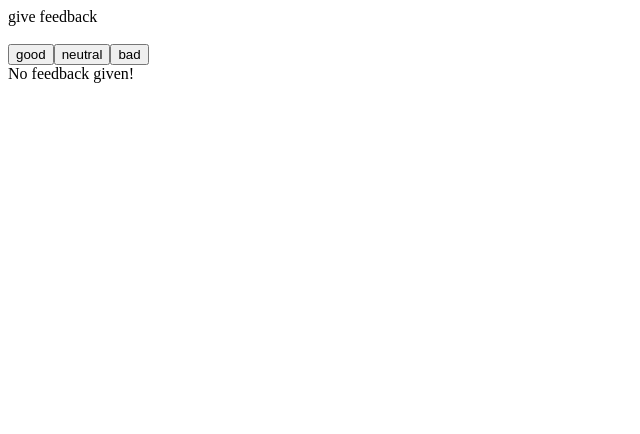
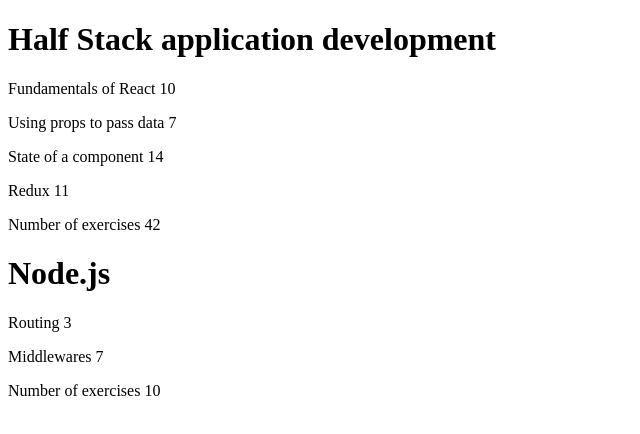
Before and after one commit to scot1l/full_stack_leaning, a JavaScript app in the folder part1/: page / in a window 1280 px wide. Shown: the top 434 px of the page, without its empty margins (0-640 px from the left). Built offline with nearby package versions, Linux system fonts and the light colour scheme.

Commit message:
finish  part2a

```diff
--- a/part1/src/App.js
+++ b/part1/src/App.js
@@ -1,65 +1,52 @@
-import { useState } from 'react'
-
-const Title = () => (
-  <div>
-    give feedback
-  </div>
-)
-
-const Button = ({ butName, onClick }) => (
-  <button onClick={onClick}>
-    {butName}
-  </button>
-)
-
-
-const Statistics = ({ statName, data, algo }) => {
-  console.log(statName, data);
-  return (
-    <div>
-      {statName} {algo(data)}
-    </div>
-  )
-}
-
-const naN2Zero = (num) => isNaN(num) ? 0 : num
-
-const sum = (data) => data.reduce((a, b) => a + b)
-const avg = (data) => naN2Zero((data[0] * 1 + data[2] * (-1)) / sum(data))
-const positive = (data) => (naN2Zero((data[0] / sum(data))) * 100) + '%'
-const origin = (data) => data
-
-const DisplayStat = ({ scoreList }) => scoreList.every(review => review == 0)
-  ? (<div>No feedback given!</div>)
-  : (<div>
-    <Statistics statName={'good'} data={scoreList[0]} algo={origin} />
-    <Statistics statName={'neutral'} data={scoreList[1]} algo={origin} />
-    <Statistics statName={'bad'} data={scoreList[2]} algo={origin} />
-    <Statistics statName={'all'} data={scoreList} algo={sum} />
-    <Statistics statName={'avg'} data={scoreList} algo={avg} />
-    <Statistics statName={'positive'} data={scoreList} algo={positive} />
-  </div>)
-
+import Course from "./Course"
 
 const App = () => {
-  // save clicks of each button to its own state
-  const [good, setGood] = useState(0)
-  const [neutral, setNeutral] = useState(0)
-  const [bad, setBad] = useState(0)
+  const courses = [
+    {
+      name: 'Half Stack application development',
+      id: 1,
+      parts: [
+        {
+          name: 'Fundamentals of React',
+          exercises: 10,
+          id: 1
+        },
+        {
+          name: 'Using props to pass data',
+          exercises: 7,
+          id: 2
+        },
+        {
+          name: 'State of a component',
+          exercises: 14,
+          id: 3
+        },
+        {
+          name: 'Redux',
+          exercises: 11,
+          id: 4
+        }
+      ]
+    },
+    {
+      name: 'Node.js',
+      id: 2,
+      parts: [
+        {
+          name: 'Routing',
+          exercises: 3,
+          id: 1
+        },
+        {
+          name: 'Middlewares',
+          exercises: 7,
+          id: 2
+        }
+      ]
+    }
+  ]
 
-
-  const scoreList = [good, neutral, bad]
-
-  return (
-    <div>
-      <Title />
-      <br></br>
-      <Button butName={'good'} onClick={() => setGood(good + 1)} />
-      <Button butName={'neutral'} onClick={() => setNeutral(neutral + 1)} />
-      <Button butName={'bad'} onClick={() => setBad(bad + 1)} />
-      <DisplayStat scoreList={scoreList}/>
-    </div>
-  )
+  return courses.map(course => <Course course={course} />)
 }
 
 export default App
--- /dev/null
+++ b/part1/src/Course.js
@@ -0,0 +1,28 @@
+const Header = ({ course }) => <h1>{course}</h1>
+
+const Total = ({ sum }) => <p>Number of exercises {sum}</p>
+
+const Part = ({ part }) =>
+  <p>
+    {part.name} {part.exercises}
+  </p>
+
+const Content = ({ parts }) => parts.map(part => <Part part={part} />)
+
+const Course = ({ course }) => {
+  let { id, name, parts } = course
+  const total = parts.map(part => part.exercises).reduce((a, b) => {
+    console.log(a, b)
+    return a + b
+  })
+
+  return (
+    <div>
+      <Header course={name} />
+      <Content parts={parts} />
+      <Total sum={total} />
+    </div>
+  )
+}
+
+export default Course
--- a/part1/src/index.js
+++ b/part1/src/index.js
@@ -1,6 +1,4 @@
-import React from 'react'
 import ReactDOM from 'react-dom/client'
-
 import App from './App'
 
-ReactDOM.createRoot(document.getElementById('root')).render(<App />)
+ReactDOM.createRoot(document.getElementById('root')).render(<App/>)
--- /dev/null
+++ b/part1/src_p1/index.js
@@ -0,0 +1,6 @@
+import React from 'react'
+import ReactDOM from 'react-dom/client'
+
+import App from './App'
+
+ReactDOM.createRoot(document.getElementById('root')).render(<App />)
```
Also changed, not shown: part1/src_p1/App.js (added, +65 -0 lines).
